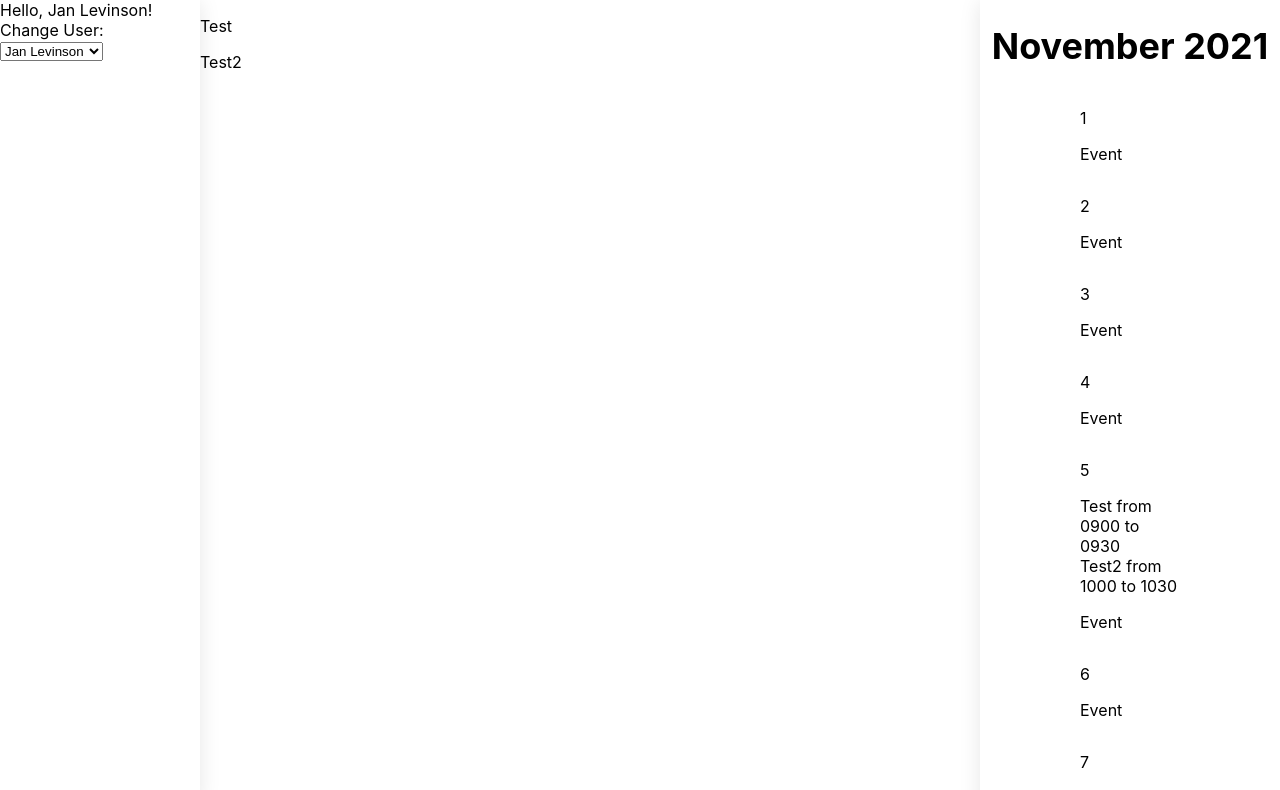
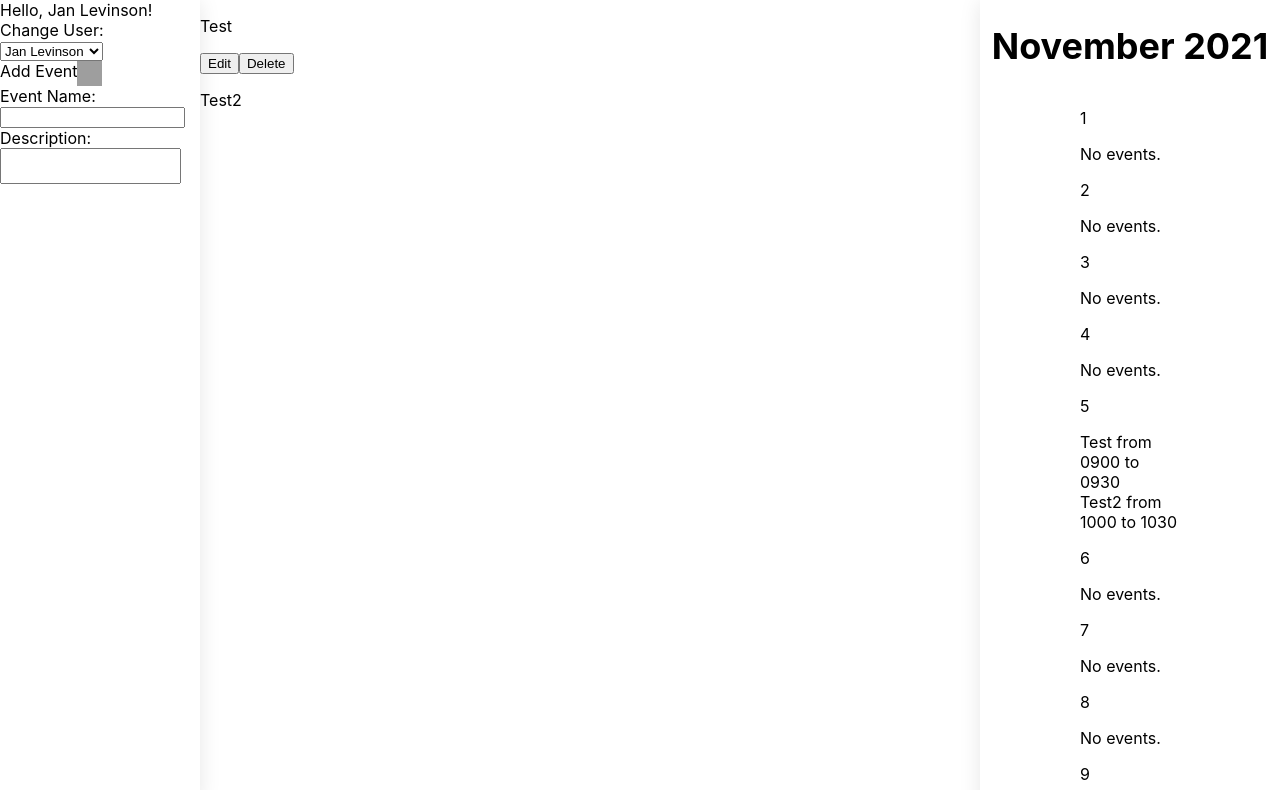
Before and after one commit to riousenkai/calendar-app, a React (Create React App) app: page / in a window 1280 px wide. Shown: the top 790 px of the page. Built offline with nearby package versions, Linux system fonts and the light colour scheme; grey boxes are pictures that could not be loaded.

Commit message:
fixing forms

```diff
--- a/src/components/Calendar.js
+++ b/src/components/Calendar.js
@@ -2,8 +2,8 @@ import { useState, useEffect } from "react";
 import { useUser } from "../context/User";
 import data from "../data/information";
 
-const Calendar = ({data}) => {
-  const {month, days, date, setDay} = useUser()
+const Calendar = ({ data }) => {
+  const { month, days, date, setDay } = useUser();
 
   return (
     <div className="calendar-right">
@@ -19,12 +19,18 @@ const Calendar = ({data}) => {
             key={day}
           >
             <p className="calendar-day">{day}</p>
-            {data.events.map(event => (
-                <>{event.day === day ?
-                    <div>{event.name} from {event.start} to {event.end}</div>
-                    : null}</>
+            {data.events.map((event) => (
+              <>
+                {event.day === day ? (
+                  <div>
+                    {event.name} from {event.start} to {event.end}
+                  </div>
+                ) : null}
+              </>
             ))}
-            <p>Event</p>
+            {!data.events.find((event) => event.day === day) ? (
+              <div>No events.</div>
+            ) : null}
           </div>
         ))}
       </div>
--- a/src/components/Home.js
+++ b/src/components/Home.js
@@ -3,7 +3,7 @@ import { useUser } from "../context/User";
 
 const Home = ({data}) => {
     const [events, setEvents] = useState([])
-    const {month, day} = useUser()
+    const {month, day, user} = useUser()
 
   useEffect(() => {
     const eventList = data.events.filter(event => event.day === +day)
@@ -11,9 +11,19 @@ const Home = ({data}) => {
     console.log(events)
   }, [])
 
+  const remove = () => {
+
+  }
+
   return <div className="main-body">{events.map(event => (
       <div>
           <p>{event.name}</p>
+          {event.user === +user &&
+          <>
+          <button>Edit</button>
+          <button onClick={() => remove()}>Delete</button>
+          </>
+          }
       </div>
   ))}</div>;
 };
--- a/src/components/Navigation.js
+++ b/src/components/Navigation.js
@@ -4,6 +4,8 @@ import { useUser } from "../context/User";
 const Navigation = ({ users }) => {
   const { user, setUser } = useUser();
   const [username, setUsername] = useState(users[0].name);
+  const [eventName, setEventName] = useState('')
+  const [eventDesc, setEventDesc] = useState('')
 
   useEffect(() => {
     let spec = users.find((ele) => ele.id === +user);
@@ -23,6 +25,15 @@ const Navigation = ({ users }) => {
           ))}
         </select>
       </div>
+        <div className="add-event">
+            <div className="add-event-text">Add Event</div> <img className="add-img" src="https://img.icons8.com/flat-round/64/000000/plus.png"/>
+        </div>
+        <form className="add-event-form">
+            Event Name:
+            <input value={eventName} onChange={(e) => setEventName(e.target.value)} />
+            Description:
+            <textarea value={eventDesc} onChange={(e) => setEventDesc(e.target.value)} />
+        </form>
     </div>
   );
 };
--- a/src/index.css
+++ b/src/index.css
@@ -49,3 +49,29 @@ body {
 .main {
   display: flex;
 }
+
+.add-img {
+  height: 25px;
+  width: 25px;
+}
+
+.add-img:active {
+  transform: translateY(3px);
+}
+
+.add-event {
+  width: max-content;
+  display: flex;
+}
+
+.add-img:hover {
+  cursor: pointer;
+}
+
+.hidden {
+  display: hidden !important;
+}
+
+textarea {
+  resize: none;
+}
```
